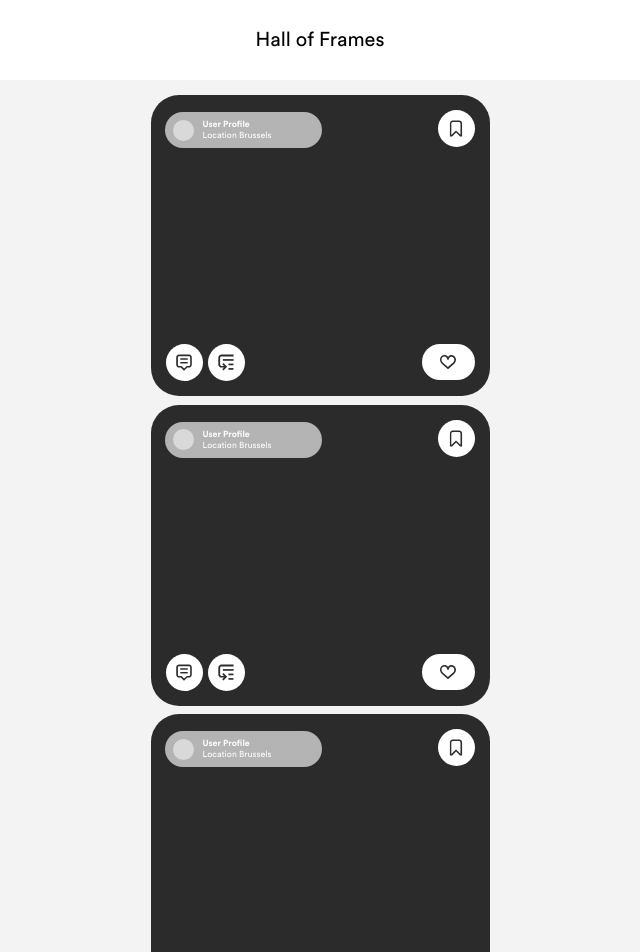
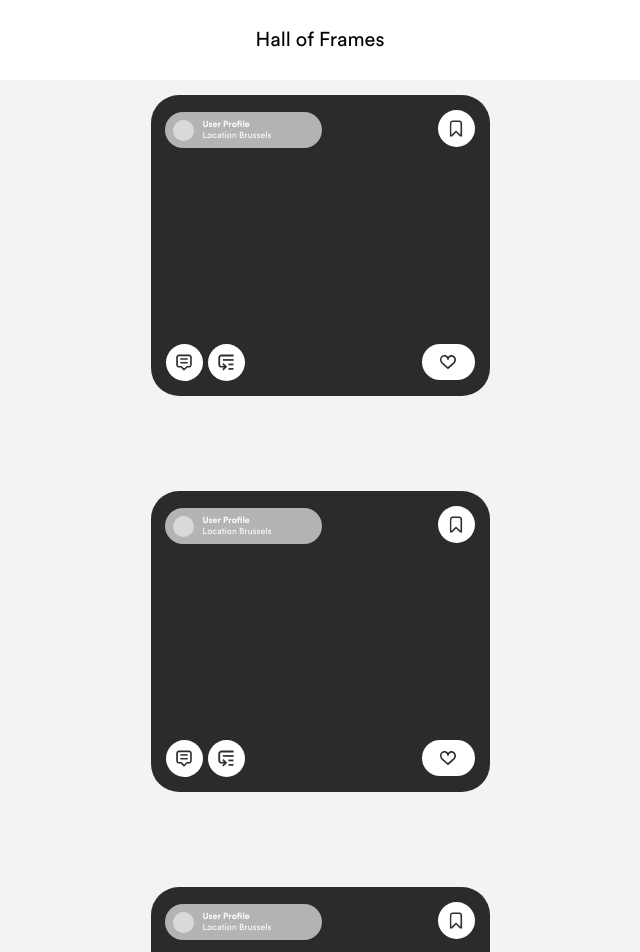
Before and after one commit to TimurKaramenderes/InstagramRevamp, a React (Create React App) app in the folder client/: page /hall in a window 1280 px wide. Shown: the top 952 px of the page, without its empty margins (320-960 px from the left). Built offline with nearby package versions, Linux system fonts and the light colour scheme.

Commit message:
styled component

```diff
--- a/client/src/component/Feed/Hall.js
+++ b/client/src/component/Feed/Hall.js
@@ -9,24 +9,13 @@ import styled from 'styled-components'
 
 const Hall = () => {
 
-    const PostCompo = ({className, children}) =>(
-    <div className={className}>
-        {children}
-    </div>
-);
-
-const StyledPost = styled(PostCompo)`
-    margin-top: 95px;
-    background: red;
-`;
 
     return (
         <div>
             <Header/>
-            <StyledPost />
-            <Post />
-            <Post />
-            <Post />
+            <Post background="" />
+            <Post background="yellow"/>
+            <Post background="green"/>
         </div>
 
     )
--- a/client/src/component/Feed/Post.js
+++ b/client/src/component/Feed/Post.js
@@ -4,11 +4,12 @@ import SaveButton from "../Buttons/SaveButton"
 import LikeButton from "../Buttons/LikeButton"
 import ProfileButton from "../Buttons/ProfileButton"
 import "./Post.css";
+import {StyledPost, StyledPhotoContainer} from "./Post.styles.css.js"
 
-const Post = () => {
+const Post = ({marginTop}) => {
     return (
-        <div className="container_post">
-            <div className="post_photo">
+        <StyledPost marginTop={marginTop} className="container_post">
+            <StyledPhotoContainer>
                 <div className="container_buttons_top">
                         <ProfileButton />
                     <div className="button_container_save">
@@ -25,8 +26,8 @@ const Post = () => {
                         <LikeButton />
                    </div>
                 </button>
-            </div>
-        </div>
+            </StyledPhotoContainer>
+        </StyledPost>
     )
 }
 
--- /dev/null
+++ b/client/src/component/Feed/Post.styles.css.js
@@ -0,0 +1,17 @@
+import styled from 'styled-components'
+
+
+export const StyledPost = styled.div`
+    margin-top: ${props => props.marginTop || "95px;"};
+`;
+
+export const StyledPhotoContainer = styled.div`
+display: flex;
+flex-direction: column;
+justify-content: space-between;
+background: #2B2B2B;
+border-radius: 28px;
+width: 339px;
+height: 301px;
+margin: auto;
+`;
```
